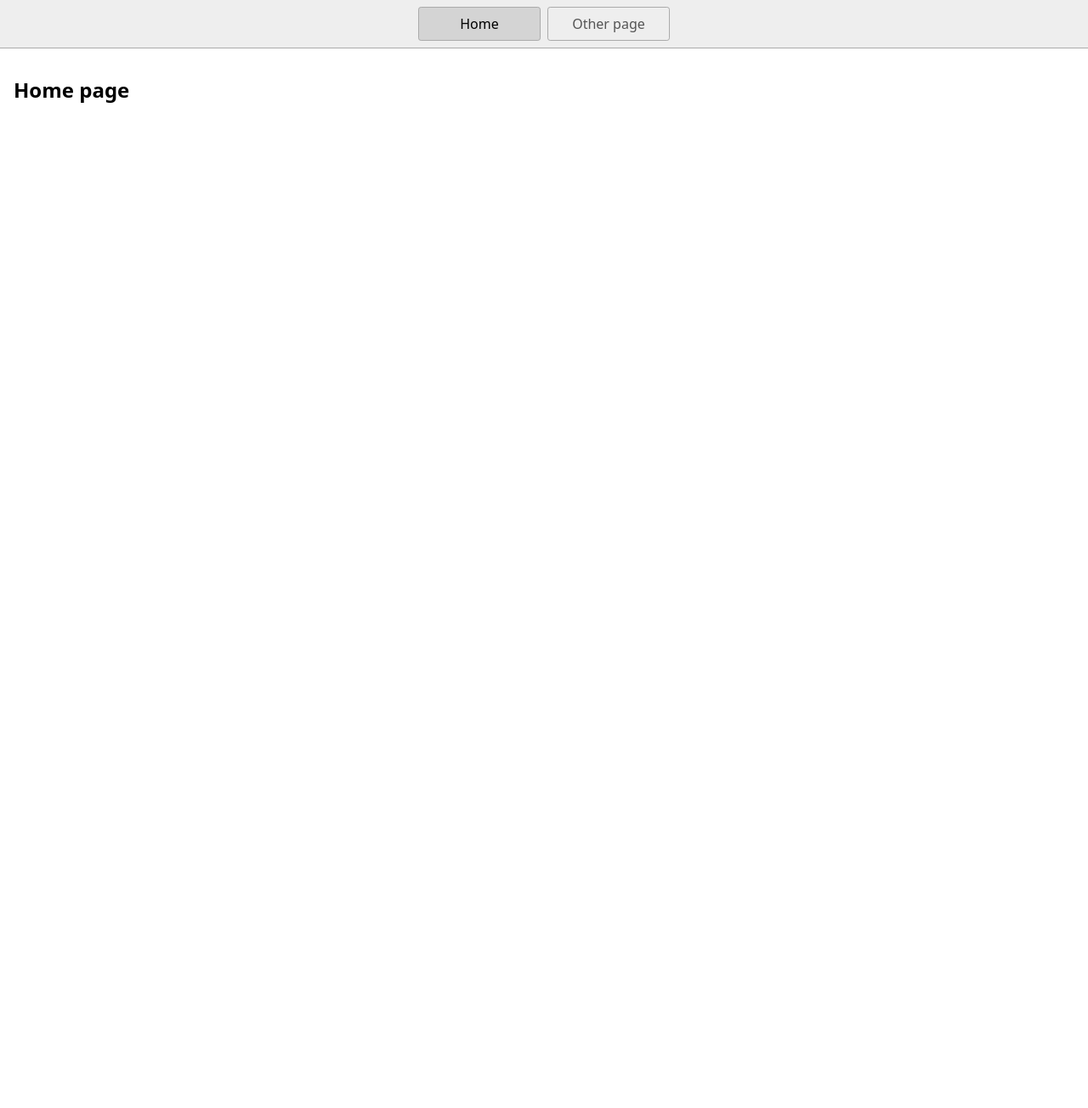
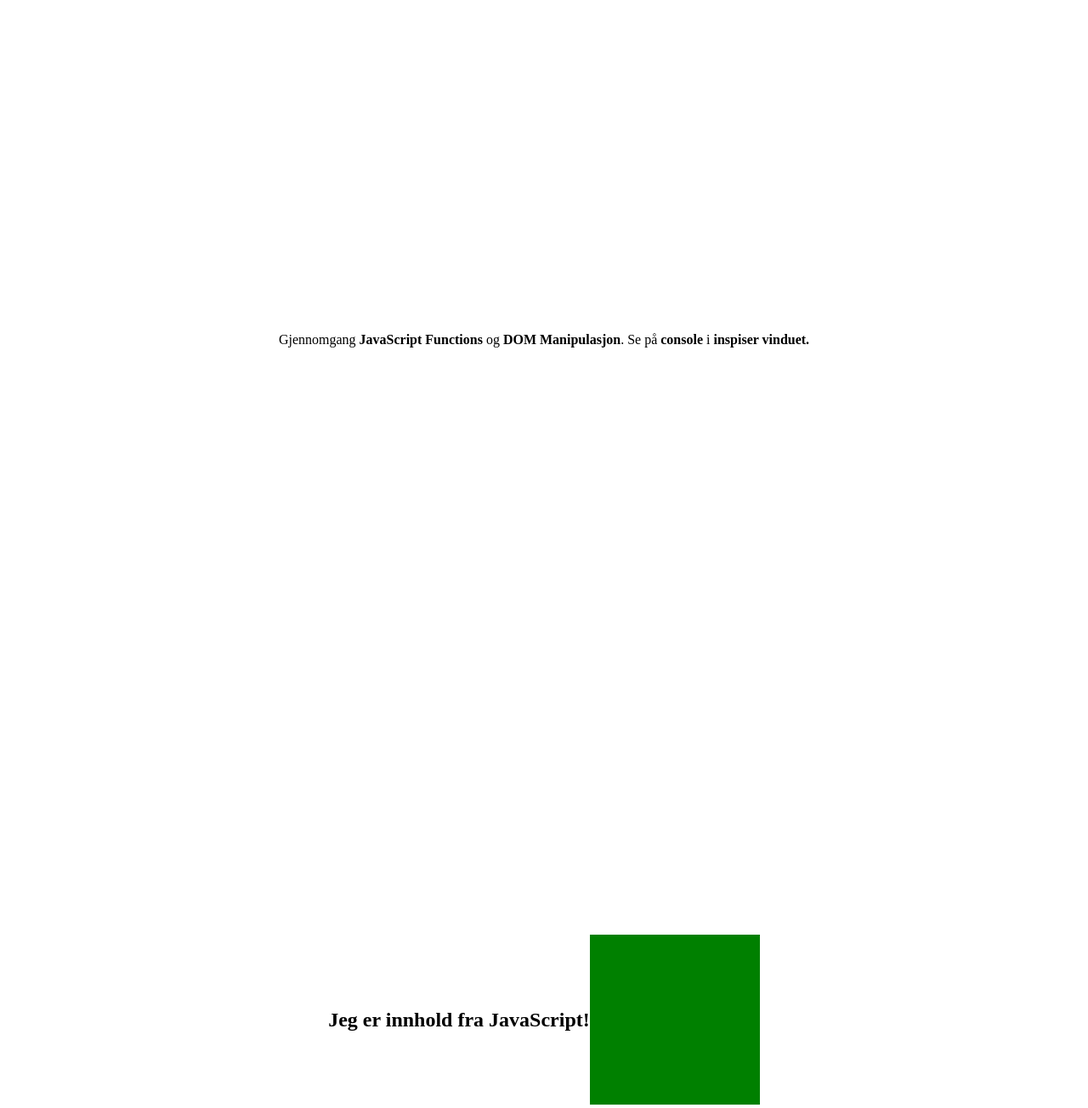
Before and after one commit to Tanjakidoy/U13-Grunnleggende-JavaScript-Kodeloftet, a website: page index.html in a window 1280 px wide. Shown: the whole page at 85% size. Before the commit the page ends 800 px from the top, so only its background shows below. Drawn offline with Linux system fonts and the light colour scheme.

Commit message:
After Lesson - HTML - CSS - JAVASCRIPT

```diff
--- a/index.html
+++ b/index.html
@@ -4,20 +4,29 @@
     <title>Home</title>
     <meta charset="UTF-8" />
     <meta name="viewport" content="width=device-width" />
-    <!--
-      Need a visual blank slate?
-      Remove all code in `styles.css`!
-    -->
     <link rel="stylesheet" href="styles.css" />
     <script type="module" src="script.js"></script>
   </head>
   <body>
-    <nav>
-      <a href="/" aria-current="page">Home</a>
-      <a href="/page2.html">Other page</a>
-    </nav>
     <main>
-      <h1>Home page</h1>
+      <!-- Intro -->
+      <section>
+        <p>
+          Gjennomgang <span class="bold">JavaScript Functions</span> og
+          <span class="bold">DOM Manipulasjon</span>. Se på <span class="bold">console</span>  i <span class="bold">inspiser
+          vinduet.
+        </p>
+      </section>
+
+      <!-- Eksempler -->
+      <section>
+        <h1 id="fillInText"></h1>
+
+        <div id="changeColor" class="green"></div>
+      </section>
+
+      <!-- Theme switch -->
+      <section></section>
     </main>
   </body>
 </html>
--- a/styles.css
+++ b/styles.css
@@ -4,43 +4,29 @@
 
 body {
   margin: 0;
-  font-family: system-ui, sans-serif;
-  color: black;
-  background-color: white;
 }
 
-nav {
-  display: flex;
-  flex-wrap: wrap;
-  align-items: center;
-  justify-content: center;
-  padding: 0.5rem;
-  gap: 0.5rem;
-  border-bottom: solid 1px #aaa;
-  background-color: #eee;
+.bold {
+  font-weight: bold;
 }
 
-nav a {
-  display: inline-block;
-  min-width: 9rem;
-  padding: 0.5rem;
-  border-radius: 0.2rem;
-  border: solid 1px #aaa;
-  text-align: center;
-  text-decoration: none;
-  color: #555;
+section {
+  height: 100vh;
+  display: flex;
+  justify-content: center;
+  align-items: center;
 }
 
-nav a[aria-current='page'] {
-  color: #000;
-  background-color: #d4d4d4;
+/* Eksempler */
+div {
+  height: 200px;
+  width: 200px;
 }
 
-main {
-  padding: 1rem;
+.green {
+  background-color: green;
 }
 
-h1 {
-  font-weight: bold;
-  font-size: 1.5rem;
+.blue {
+  background-color: blue;
 }
```
Also changed, not shown: script.js (line endings or trailing spaces), 1 other file.
